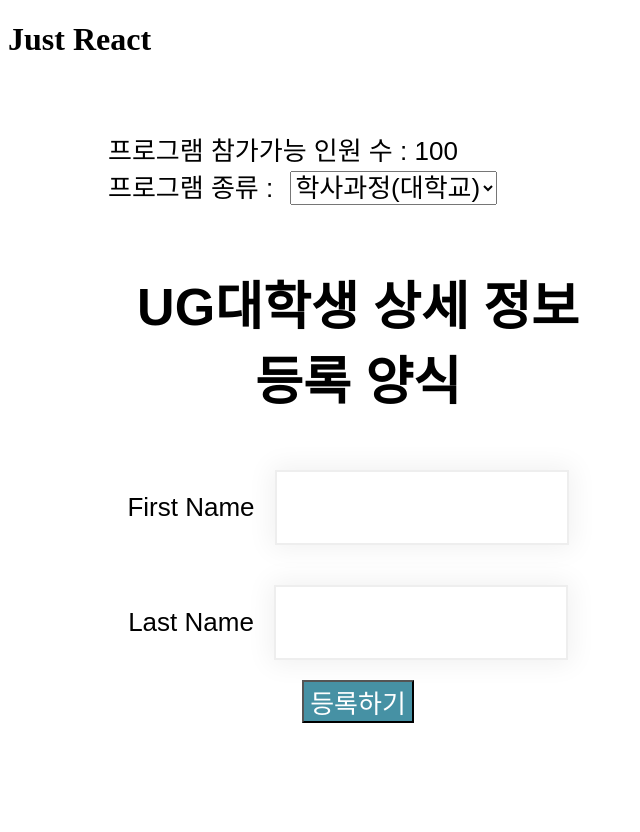
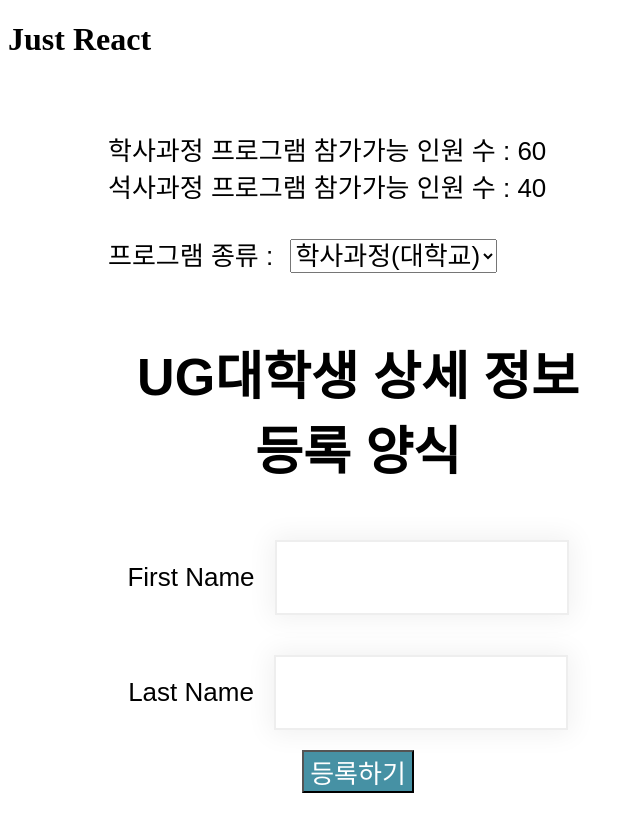
Before and after one commit to hideonbush3/enrollment-react-app, a React (Create React App) app: page / in a window 1280 px wide. Shown: the top 832 px of the page, without its empty margins (0-640 px from the left). Built offline with nearby package versions, Linux system fonts and the light colour scheme.

Commit message:
props를 이용한 참가가능 인원수 표시 2 - 학사/석사 구분

```diff
--- a/src/App.js
+++ b/src/App.js
@@ -5,29 +5,32 @@ import EnrollmentForm from "./components/EnrollmentForm";
 // 정의된 App 컴포넌트
 const App = () => {
     const [program, setProgram] = useState('UG');
-    const [seats, setSeats] = useState(100);    // 참가가능 인원
+    const [ugseats, setUgSeats] = useState(60);    // 참가가능 인원
+    const [pgseats, setPgSeats] = useState(40);    // 참가가능 인원
     const handleChange = (e) => {
         setProgram(e.target.value);
     };
 
-    // 참가가능 인원수를 변경하는 함수
+    // 프로그램별 참가가능 인원수를 변경하는 함수
     const setUpdateSeats = (modifySeat) => {
-        setSeats(modifySeat);
+        if(program === "UG") setUgSeats(modifySeat);
+        else setPgSeats(modifySeat);
     }
 
     return(
         <div className="App">
             <div className="programs">
-                <label>프로그램 참가가능 인원 수 : {seats}</label>
-                <br/>
+                <label>학사과정 프로그램 참가가능 인원 수 : {ugseats}</label><br/>
+                <label>석사과정 프로그램 참가가능 인원 수 : {pgseats}</label>
+                <br/><br/>
                 <label>프로그램 종류 : </label>
                 <select className="appDropDowns" onChange={handleChange} value={program}>
                     <option value="UG">학사과정(대학교)</option>
                     <option value="PG">석사과정(대학원)</option>
-                </select>
+                </select><br/><br/><br/>
             </div>
             <EnrollmentForm chosenProgram={program}
-                            currentSeat={seats}
+                            currentSeat={program === 'UG' ? ugseats : pgseats}
                             setUpdateSeats={setUpdateSeats}/>
         </div>
     )
```
